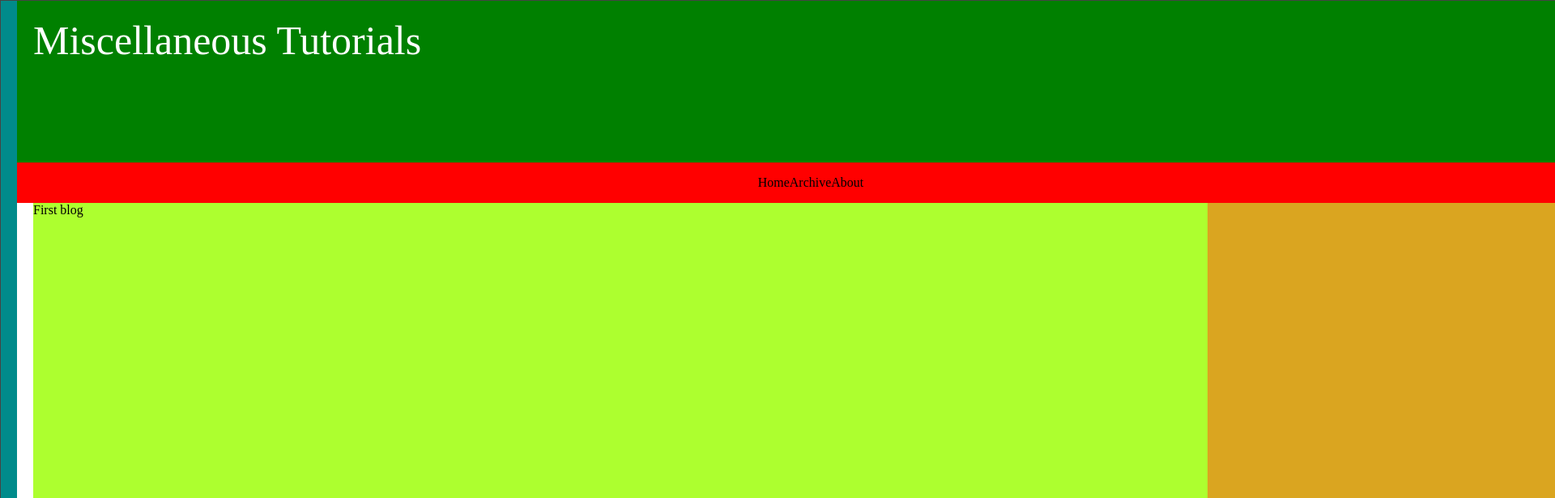
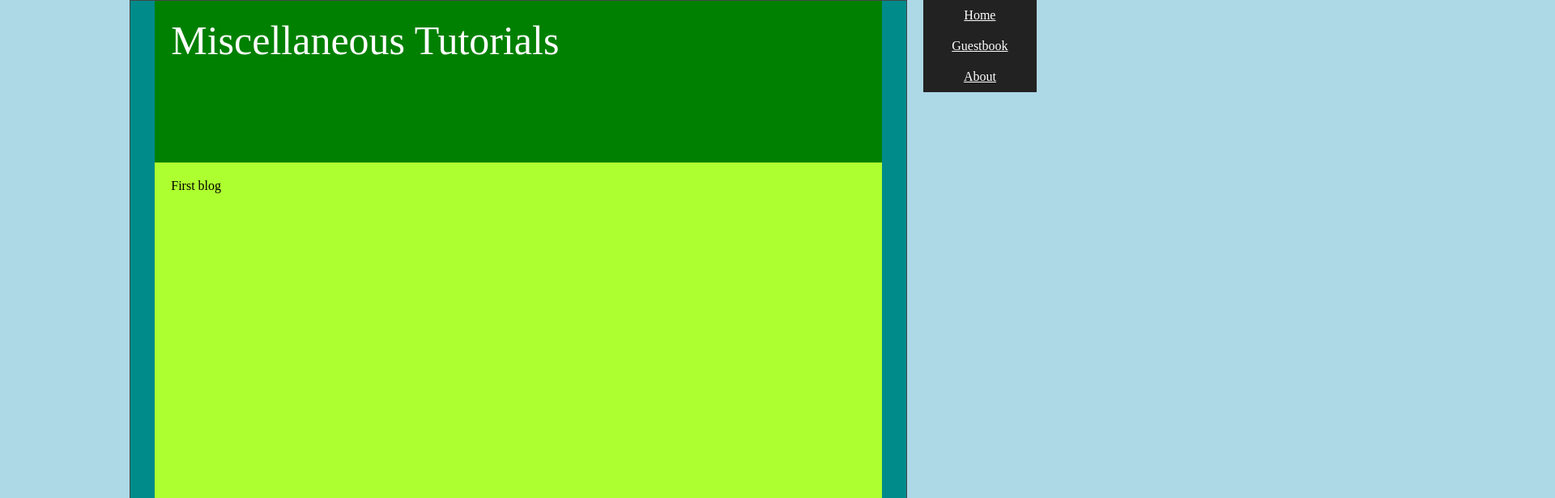
Before and after one commit to lukehag/lukehag.github.io, a plain HTML site: page index.html in a window 1280 px wide. Shown: the top 616 px of the page at 81% size, 1920 px wide, since content can reach past the window. Drawn offline with Linux system fonts and the light colour scheme.

Commit message:
Improved sidebar

```diff
--- a/index.html
+++ b/index.html
@@ -5,28 +5,27 @@
     <link rel="stylesheet" href="styles.css">
 </head>
 <body>
-    <main>
+    <div class="global-wrapper">
+        <div style="width:200px;"></div>
+        <div class="main-wrapper">
             <div class="header">
                 <a href="/" class="title">Miscellaneous Tutorials</a>
             </div>
-
-    <div class="navigation-bar">
-        <div>Home</div>
-        <div>Archive</div>
-        <div>About</div>
-    </div>
-
-    <div class="container">
             <div class="blog-content">
                 <div class="blog-post">First blog</div>
                 <div class="blog-post">Second blog</div>
                 <div class="blog-post">Third blog?</div>
                 <div class="blog-post">Fourth blog!</div>
             </div>
-        <div class="sidebar"></div>
         </div>
-
+        <aside class="sidebar">
+            <div class="navigation">
+                <a href="/" class="navigation-button">Home</a>
+                <a href="/" class="navigation-button">Guestbook</a>
+                <a href="/" class="navigation-button">About</a>
+            </div>
+        </aside>
+    </div>
     <div class="footer">Nothing left!</div>
-    </main>
 </body>
 </html>
--- a/styles.css
+++ b/styles.css
@@ -8,11 +8,19 @@ body
     background-repeat: repeat;
 }
 
-main
+.global-wrapper
 {
-    width: 2000px;
-    margin-left: auto;
-    margin-right: auto;
+    display: flex;
+    justify-content: center;
+    gap: 20px;
+}
+
+.main-wrapper
+{
+    max-width: 1010px;
+    width: 100%;
+    padding-left: 30px;
+    padding-right: 30px;
     border: #444444 1px solid;
     background-color: darkcyan
 }
@@ -21,8 +29,6 @@ main
 {
     display: block;
     height: 200px;
-    margin-left: 20px;
-    margin-right: 20px;
     background-color: green;
 }
 
@@ -35,23 +41,46 @@ main
     text-decoration: none;
 }
 
-.navigation-bar
+.sidebar
+{
+    position: sticky;
+    width: 200px;
+    top: 0;
+    height: calc(100vh);
+    overflow-y: auto;
+}
+
+.navigation
 {
     display: flex;
     justify-content: center;
     align-items: center;
-    height: 50px;
-    margin-left: 20px;
-    margin-right: 20px;
-    background-color: red;
+    flex-direction: column;
+    background-color: #222222;
+}
+
+.navigation-button
+{
+    width: 100%;
+    text-align: center;
+    border: none;
+    padding: 10px;
+    padding-left: 20px;
+    padding-right: 20px;
+    background-color: transparent;
+    cursor: pointer;
+    color: #FFFFFF
+}
+
+.navigation-button:hover
+{
+    background-color: gray;
 }
 
 .container
 {
     display: grid;
     grid-template-columns: 3fr minmax(300px, 1fr);
-    margin-left: 20px;
-    margin-right: 20px;
 }
 
 .blog-content
@@ -63,21 +92,18 @@ main
 .blog-post
 {
     height: 500px;
-    border-left: white 20px solid;
+    padding: 20px;
     border-bottom: #444444 1px solid;
     background-color: greenyellow;
 }
 
-.sidebar
-{
-    display: block;
-    background-color: goldenrod;
-}
-
 .footer
 {
-    height: 100px;
-    margin-left: 20px;
-    margin-right: 20px;
-    background-color: gray;
+    display: flex;
+    justify-content: center;
+    align-items: center;
+    height: 50px;
+    column-gap: 5px;
+    background-color: #222222;
+    color: #FFFFFF;
 }
```
Also changed, not shown: 1 other file. Lines whose indentation alone changed are shown as unchanged.
